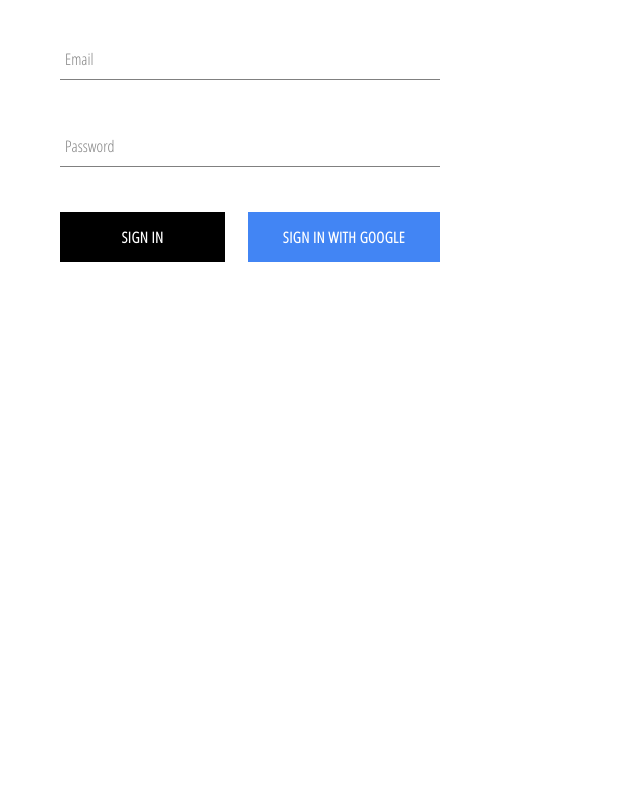
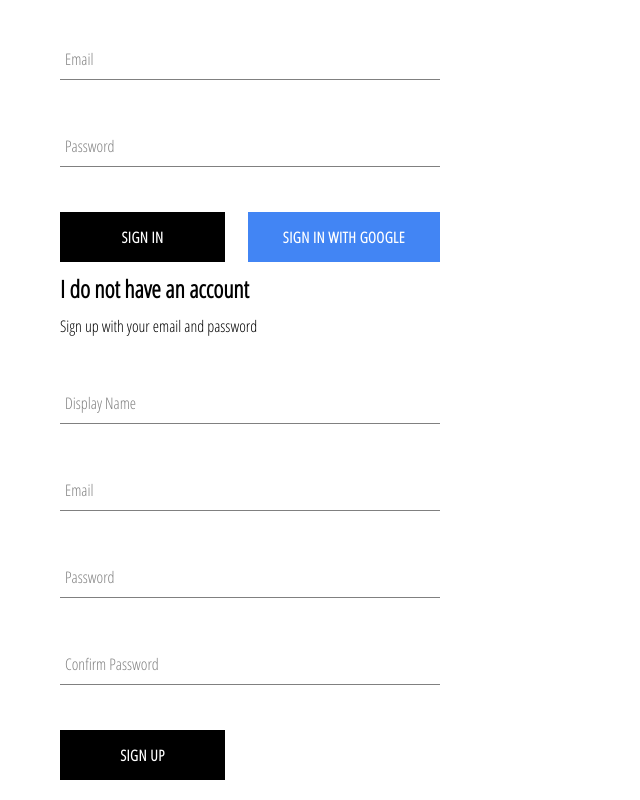
Before and after one commit to patelsmit11/Crwn-Clothing, a React (Create React App) app: page /signin in a window 1280 px wide. Shown: the part 217-1017 px from the top of the page, without its empty margins (0-640 px from the left). Before the commit the page ends 800 px from the top, so only its background shows below. Built offline with nearby package versions, Linux system fonts and the light colour scheme; no server answers.

Commit message:
finishing sing up and sing in component

```diff
--- a/src/App.js
+++ b/src/App.js
@@ -5,7 +5,7 @@
 import ShopPage from './pages/shop/shop.component';
 import Header from './components/header/header.component';
 import SignInAndSignUpPage from './pages/sign-in-and-sign-up/sign-in-and-sign-up.component';
-import { auth } from './firebase/firebase.utils';
+import { auth, createUserProfileDocument } from './firebase/firebase.utils';
 
 class App extends React.Component {
 
@@ -20,9 +20,21 @@
   unsubscribeFromAuth = null;
 
   componentDidMount() {
-    this.unsubscribeFromAuth = auth.onAuthStateChanged(user => {
-      this.setState({ currentUser: user });
-    })
+    this.unsubscribeFromAuth = auth.onAuthStateChanged(async  userAuth => {
+      if(userAuth) {
+        const userRef = await createUserProfileDocument(userAuth);
+
+        userRef.onSnapshot(snapshot => {
+          this.setState({
+            currentUser: {
+              id: snapshot.id,
+              ...snapshot.data()
+            }
+          });
+        });
+      }
+      this.setState({ currentUser: userAuth });
+    });
   }
 
   componentWillUnmount() {
--- a/src/components/sign-in/sign-in.component.jsx
+++ b/src/components/sign-in/sign-in.component.jsx
@@ -3,7 +3,7 @@
 import FormInput from '../form-input/form-input.component';
 import CustomButton from '../custom-button/custom-buttom.component';
 
-import { signInWithGoogle } from '../../firebase/firebase.utils';
+import { auth, signInWithGoogle } from '../../firebase/firebase.utils';
 
 class SignIn extends React.Component{
     constructor(props){
@@ -15,9 +15,16 @@
         }
     }
 
-    handleSubmit = event => {
+    handleSubmit = async event => {
         event.preventDefault();
-        this.setState({ email: '', password: ''})
+        const{ email, password } = this.state;
+
+        try {
+            await auth.signInWithEmailAndPassword(email, password);
+            this.setState({ email: '', password: ''})
+        } catch (error) {
+            console.log(error);
+        }
     }
 
     handleChange = event => {
--- /dev/null
+++ b/src/components/sign-up/sign-up.component.jsx
@@ -0,0 +1,96 @@
+import React from 'react';
+import './sign-up.styles.scss';
+
+import FormInput from '../form-input/form-input.component';
+import CustomButton from '../custom-button/custom-buttom.component';
+
+import { auth, createUserProfileDocument } from '../../firebase/firebase.utils';
+
+class SignUp extends React.Component {
+    constructor(){
+        super();
+
+        this.state = {
+            displayName: '',
+            email: '',
+            password: '',
+            confirmPassword: ''
+        }
+    }
+
+    handleSubmit = async event => {
+        event.preventDefault();
+
+        const { displayName, email, password, confirmPassword } = this.state;
+
+        if(password !== confirmPassword) {
+            alert("Password don't match");
+            return;
+        }
+
+        try {
+            const { user } = await auth.createUserWithEmailAndPassword(email, password);
+            await createUserProfileDocument(user, { displayName });
+            this.setState({
+                displayName: '',
+                email: '',
+                password: '',
+                confirmPassword: ''
+            });
+        } catch (error) {
+            console.error(error);
+        }
+    }
+
+    handleChange = event => {
+        const { name, value } = event.target;
+        this.setState({[name]: value});
+    }
+
+    render() {
+        const { displayName, email, password, confirmPassword } = this.state;
+        return(
+            <div className='sign-up'>
+                <h2 className='title'>I do not have an account</h2>
+                <span>Sign up with your email and password</span>
+                <form className='sign-up-form' onSubmit={this.handleSubmit}>
+                    <FormInput
+                        type='text'
+                        name='displayName'
+                        value={displayName}
+                        onChange={this.handleChange}
+                        label='Display Name'
+                        required>
+                    </FormInput>
+                    <FormInput
+                        type='email'
+                        name='email'
+                        value={email}
+                        onChange={this.handleChange}
+                        label='Email'
+                        required>
+                    </FormInput>
+                    <FormInput
+                        type='password'
+                        name='password'
+                        value={password}
+                        onChange={this.handleChange}
+                        label='Password'
+                        required>
+                    </FormInput>
+                    <FormInput
+                        type='password'
+                        name='confirmPassword'
+                        value={confirmPassword}
+                        onChange={this.handleChange}
+                        label='Confirm Password'
+                        required>
+                    </FormInput>
+                    <CustomButton type='submit'>SIGN UP</CustomButton>
+                </form>
+            </div>
+        )
+    }
+}
+
+export default SignUp;
--- /dev/null
+++ b/src/components/sign-up/sign-up.styles.scss
@@ -0,0 +1,9 @@
+.sign-up{
+    display: flex;
+    flex-direction: column;
+    width: 380px;
+
+    .title {
+        margin: 10px 0 ;
+    }
+}
--- a/src/firebase/firebase.utils.js
+++ b/src/firebase/firebase.utils.js
@@ -10,7 +10,33 @@
     messagingSenderId: "424639317176",
     appId: "1:424639317176:web:9c034fc791a38d42ef204d",
     measurementId: "G-XRNQE7KYNL"
-  };
+};
+
+export const createUserProfileDocument = async  (userAuth, additionalData) => {
+    if(!userAuth) return;
+
+    const userRef = firestore.doc(`users/${userAuth.uid}`);
+    const snapShot = await userRef.get();
+
+    if(!snapShot.exists) {
+        const { displayName, email } = userAuth;
+        const createdAt = new Date();
+
+        try {
+            await userRef.set({
+                displayName,
+                email,
+                createdAt,
+                ...additionalData
+            });
+        }
+        catch (error) {
+            console.log('error creating user', error.message);
+        }
+    }
+
+    return userRef;
+}
 
 firebase.initializeApp(firebaseConfig);
 
--- a/src/pages/sign-in-and-sign-up/sign-in-and-sign-up.component.jsx
+++ b/src/pages/sign-in-and-sign-up/sign-in-and-sign-up.component.jsx
@@ -1,10 +1,12 @@
 import React from 'react';
 import './sign-in-and-sign-up.styles.scss';
 import SignIn from '../../components/sign-in/sign-in.component';
+import SignUp from '../../components/sign-up/sign-up.component';
 
 const SignInAndSignUpPage = () => (
     <div className='sign-in-and-sign-up'>
         <SignIn></SignIn>
+        <SignUp></SignUp>
     </div>
 );
 
--- a/src/pages/sign-in-and-sign-up/sign-in-and-sign-up.styles.scss
+++ b/src/pages/sign-in-and-sign-up/sign-in-and-sign-up.styles.scss
@@ -0,0 +1,6 @@
+.sign-in-and-sing-up {
+    width: 850px;
+    display: flex;
+    justify-content: space-between;
+    margin: 30px auto ;
+}
```
Also changed, not shown: 1 other file (tests, documents, lock files or other folders).
